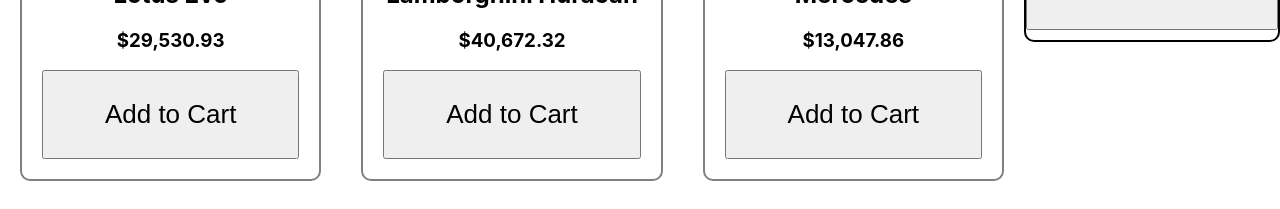
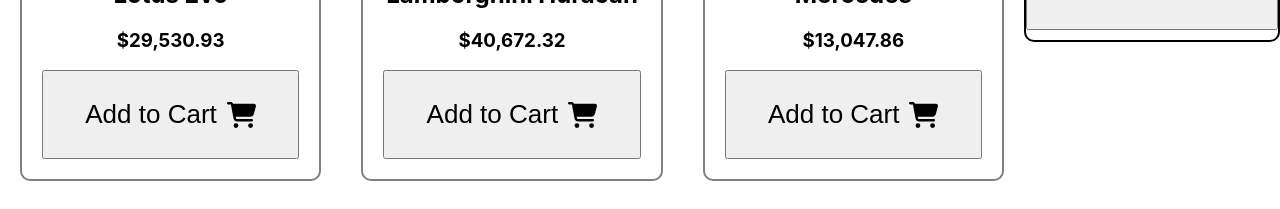
Before and after one commit to Sadik-Hossain/car-finder-site, a React (Vite) app: page / in a window 1280 px wide. Shown: the part 410-619 px from the top of the page. Built offline with nearby package versions, Linux system fonts and the light colour scheme.

Commit message:
fontawesome icon added

```diff
--- a/package.json
+++ b/package.json
@@ -8,6 +8,10 @@
     "preview": "vite preview"
   },
   "dependencies": {
+    "@fortawesome/fontawesome-svg-core": "^6.1.1",
+    "@fortawesome/free-regular-svg-icons": "^6.1.1",
+    "@fortawesome/free-solid-svg-icons": "^6.1.1",
+    "@fortawesome/react-fontawesome": "^0.1.18",
     "react": "^17.0.2",
     "react-dom": "^17.0.2"
   },
--- a/src/Components/Products/Products.css
+++ b/src/Components/Products/Products.css
@@ -10,4 +10,10 @@
 }
 .products button {
   width: 100%;
+  display: flex;
+  justify-content: center;
+  align-items: center;
 }
+.products button p{
+margin-right: 10px;
+}
--- a/src/Components/Products/Products.jsx
+++ b/src/Components/Products/Products.jsx
@@ -1,3 +1,5 @@
+import { faCartShopping } from "@fortawesome/free-solid-svg-icons";
+import { FontAwesomeIcon } from "@fortawesome/react-fontawesome";
 import React from "react";
 import "./Products.css";
 const Products = (props) => {
@@ -14,7 +16,8 @@
             props.addToCart(props.product);
           }}
         >
-          <p>Add to Cart</p>
+          <p>Add to Cart </p>
+          <FontAwesomeIcon icon={faCartShopping}></FontAwesomeIcon>
         </button>
       </div>
     </div>
```
Also changed, not shown: 1 other file (tests, documents, lock files or other folders).
